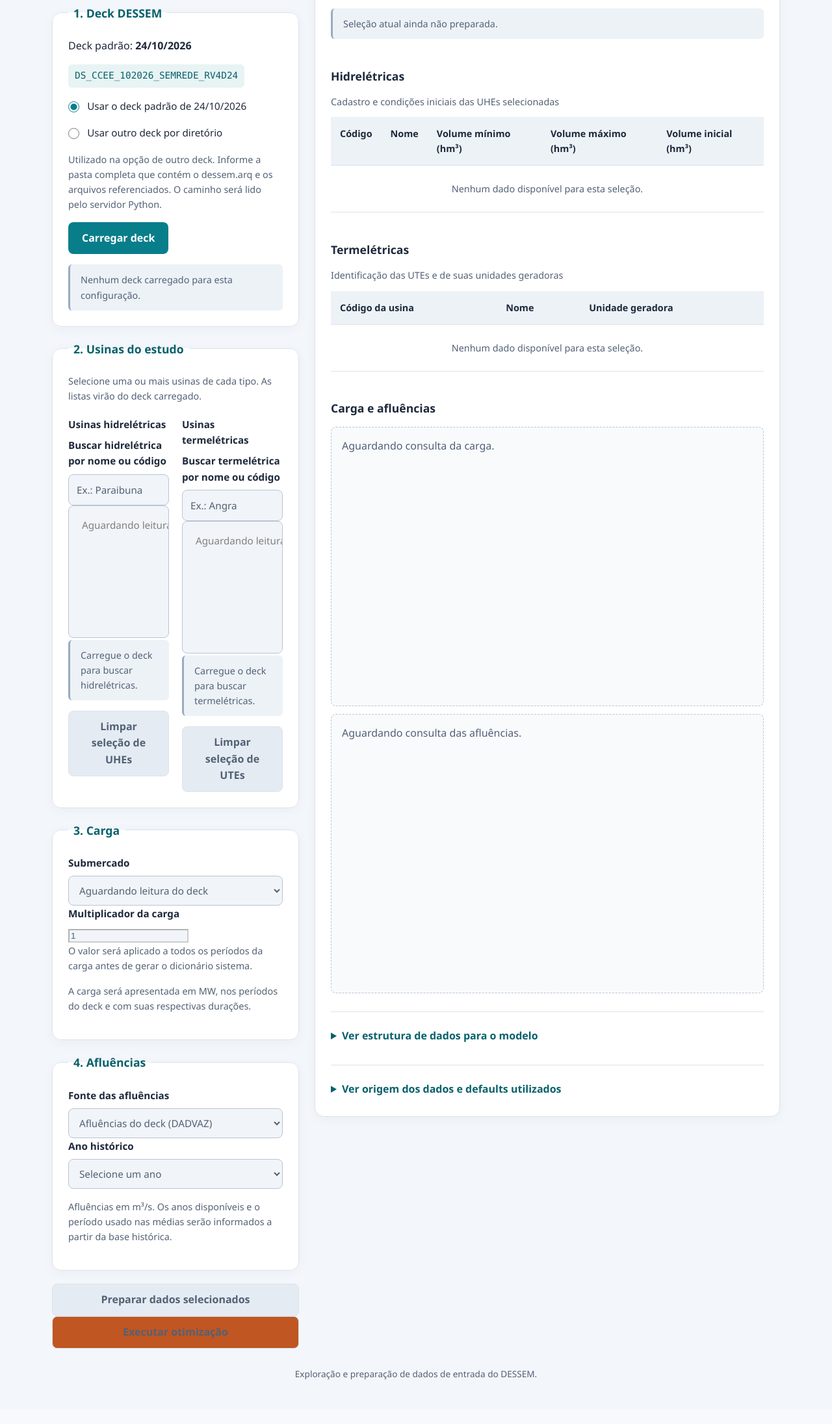
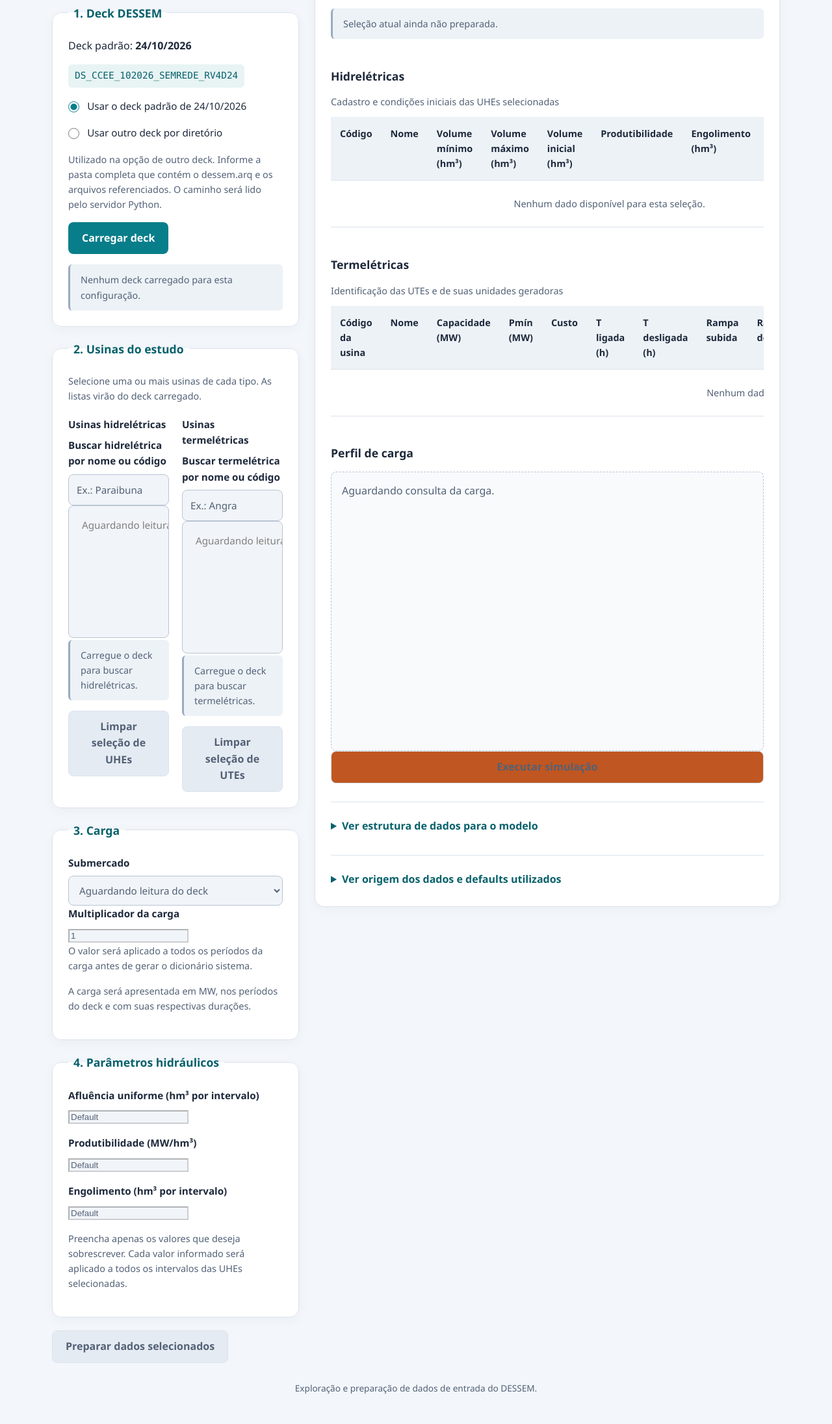
Before and after one commit to Marinasaraujo/planejamento-dessem, a Flask app: page / in a window 1280 px wide. Shown: the part 300-2492 px from the top of the page at 65% size. Before the commit the page ends 2424 px from the top, so only its background shows below. Run offline with Flask 3, Linux system fonts and the light colour scheme; some libraries are stand-ins or nearby versions.

Commit message:
melhorias na interface e cadastro de dados

```diff
--- a/app.py
+++ b/app.py
@@ -51,6 +51,23 @@ def receber_json():
         )
 
     return dados
+
+
+def numero_opcional_nao_negativo(dados, campo, rotulo):
+    """Lê um número opcional do JSON; vazio significa usar o default."""
+    valor = dados.get(campo)
+    if valor is None or (isinstance(valor, str) and not valor.strip()):
+        return None
+
+    try:
+        numero = float(valor)
+    except (TypeError, ValueError, OverflowError) as erro:
+        abort(400, description=f"{rotulo} deve ser numérico.")
+
+    if not math.isfinite(numero) or numero < 0:
+        abort(400, description=f"{rotulo} deve ser finito e não negativo.")
+
+    return numero
 
 
 def selecionar(catalogo, codigos, rotulo):
@@ -189,11 +206,6 @@ def api_carregar_deck():
         data_referencia=referencia,
         **catalogos,
 
-        historico={
-            "anos": [],
-            "permite_media": False,
-        },
-
         avisos=[
             "Nesta etapa são consultados os catálogos; "
             "a carga DP será extraída após a seleção do submercado; "
@@ -268,8 +280,15 @@ def api_consultar_selecao():
             erro=f"Não foi possível consultar a carga: {erro}"
         ), 400
 
-    if dados.get("fonte_afluencias", "deck") != "deck":
-        abort(400, description="A base histórica de afluências ainda não foi conectada.")
+    afluencia = numero_opcional_nao_negativo(
+        dados, "afluencia", "Afluência"
+    )
+    produtibilidade = numero_opcional_nao_negativo(
+        dados, "produtibilidade", "Produtibilidade"
+    )
+    engolimento = numero_opcional_nao_negativo(
+        dados, "engolimento", "Engolimento"
+    )
 
     try:
         sistema = montar_sistema(
@@ -278,6 +297,9 @@ def api_consultar_selecao():
             caso=deck["caso"],
             carga=carga,
             codigo_submercado=submercado["codigo"],
+            afluencia=afluencia,
+            produtibilidade=produtibilidade,
+            engolimento=engolimento,
         )
     except (ValueError, KeyError, TypeError) as erro:
         return jsonify(erro=f"Não foi possível montar o sistema: {erro}"), 400
@@ -309,11 +331,43 @@ def api_consultar_selecao():
             "codigos_ute": [u["codigo"] for u in ute],
             "codigo_submercado": submercado["codigo"],
             "multiplicador_carga": multiplicador_carga,
-            "fonte_afluencias_solicitada": "deck",
+            "afluencia": afluencia,
+            "produtibilidade": produtibilidade,
+            "engolimento": engolimento,
         },
-        uhe=[{**dados, "volume_inicial_hm3":modelo["VI"], "origem_volume_inicial":"default"}
-             for dados, modelo in zip(uhe, sistema["UHE"])],
-        ute=ute,
+        uhe=[
+            {
+                **dados,
+                "volume_inicial_hm3": modelo["VI"],
+                "origem_volume_inicial": "default",
+                "produtibilidade": modelo["Prod"],
+                "engolimento_hm3": modelo["Engol"],
+                "afluencia_hm3": modelo["Afl"][0],
+                "intervalos_afluencia": len(modelo["Afl"]),
+            }
+            for dados, modelo in zip(uhe, sistema["UHE"])
+        ],
+        ute=[
+            {
+                **dados,
+                "capacidade_mw": modelo["Cap"],
+                "potencia_minima_mw": modelo["Pmin"],
+                "custo": modelo["Custo"],
+                "tempo_ligada_h": modelo["Ton_h"],
+                "tempo_desligada_h": modelo["Toff_h"],
+                "rampa_subida_mw": modelo["Rup"],
+                "rampa_descida_mw": modelo["Rdown"],
+                "status_inicial": modelo["Status_inicial"],
+                "tempo_status_inicial_h": modelo["Tempo_status_inicial_h"],
+                "geracao_inicial_mw": modelo["Geracao_inicial"],
+                "trajetoria_partida": modelo["Traj_partida"],
+                "trajetoria_parada": modelo["Traj_parada"],
+                "potencias_partida": modelo["TrUp"],
+                "potencias_parada": modelo["TrDn"],
+                "trajetoria_inicial": modelo["Trajetoria_inicial"],
+            }
+            for dados, modelo in zip(ute, sistema["UTE"])
+        ],
 
         periodos=[],
         carga=carga,
--- a/static/app.js
+++ b/static/app.js
@@ -29,9 +29,9 @@ document.addEventListener("DOMContentLoaded", () => {
     limparUte: elemento("limpar-ute"),
     submercado: elemento("submercado"),
     multiplicadorCarga: elemento("multiplicador-carga"),
-
-    fonte: elemento("fonte-afluencias"),
-    ano: elemento("ano-afluencias"),
+    afluencia: elemento("afluencia"),
+    produtibilidade: elemento("produtibilidade"),
+    engolimento: elemento("engolimento"),
 
     statusApp: elemento("status-aplicacao"),
     statusDeck: elemento("status-deck"),
@@ -41,7 +41,6 @@ document.addEventListener("DOMContentLoaded", () => {
     tabelaUte: elemento("corpo-tabela-ute"),
 
     carga: elemento("dados-carga"),
-    afluencias: elemento("dados-afluencias"),
     json: elemento("json-caso"),
     resultadosOtimizacao: elemento("resultados-otimizacao"),
     metricasOtimizacao: elemento("metricas-otimizacao"),
@@ -164,7 +163,9 @@ document.addEventListener("DOMContentLoaded", () => {
       tela.ute,
       tela.submercado,
       tela.multiplicadorCarga,
-      tela.fonte
+      tela.afluencia,
+      tela.produtibilidade,
+      tela.engolimento
     ]) {
       campo.disabled = estado.ocupado || semDeck;
     }
@@ -177,11 +178,6 @@ document.addEventListener("DOMContentLoaded", () => {
       botao.disabled = estado.ocupado || semDeck ||
         selecionados(botao === tela.limparUhe ? tela.uhe : tela.ute).length === 0;
     }
-
-    tela.ano.disabled =
-      estado.ocupado ||
-      semDeck ||
-      tela.fonte.value !== "ano_historico";
 
     tela.preparar.disabled = estado.ocupado || semDeck;
     tela.otimizar.disabled = estado.ocupado || semDeck ||
@@ -220,43 +216,6 @@ document.addEventListener("DOMContentLoaded", () => {
 
       select.add(opcao);
     }
-  }
-
-  // Libera as opções históricas conforme a base disponível no Python.
-  function configurarHistorico(historico = {}) {
-    const anos = historico.anos ?? [];
-
-    tela.ano.replaceChildren(
-      new Option("Selecione um ano", "", true, true)
-    );
-
-    for (const ano of anos) {
-      tela.ano.add(
-        new Option(String(ano), String(ano))
-      );
-    }
-
-    for (const opcao of tela.fonte.options) {
-      if (opcao.value === "ano_historico") {
-        opcao.disabled = anos.length === 0;
-
-        opcao.textContent = opcao.disabled
-          ? "Ano histórico — requer base histórica"
-          : "Ano histórico";
-
-      } else if (opcao.value === "media_historica") {
-        opcao.disabled = historico.permite_media !== true;
-
-        opcao.textContent = opcao.disabled
-          ? "Médias históricas — requer base histórica"
-          : "Médias históricas";
-
-      } else {
-        opcao.disabled = false;
-      }
-    }
-
-    tela.fonte.value = "deck";
   }
 
   // 4. Funções para apresentar os dados.
@@ -302,25 +261,10 @@ document.addEventListener("DOMContentLoaded", () => {
   }
 
   function mostrarSerie(destino, linhas, colunas, descricao) {
-    if (destino === tela.carga || destino === tela.afluencias) {
-      if (destino === tela.carga) {
-        criarGrafico(
-          destino,
-          [{ nome: "Carga (MW)", valores: linhas }],
-          descricao
-        );
-        return;
-      }
-
-      const porUsina = new Map();
-      for (const registro of linhas) {
-        const codigo = String(registro.codigo_usina ?? "Afluência");
-        if (!porUsina.has(codigo)) porUsina.set(codigo, []);
-        porUsina.get(codigo).push(Number(registro.vazao_m3s));
-      }
+    if (destino === tela.carga) {
       criarGrafico(
         destino,
-        [...porUsina.entries()].map(([nome, valores]) => ({ nome, valores })),
+        [{ nome: "Carga (MW)", valores: linhas }],
         descricao
       );
       return;
@@ -369,20 +313,35 @@ document.addEventListener("DOMContentLoaded", () => {
       "nome",
       "volume_min_hm3",
       "volume_max_hm3",
-      "volume_inicial_hm3"
+      "volume_inicial_hm3",
+      "produtibilidade",
+      "engolimento_hm3",
+      "afluencia_hm3",
+      "intervalos_afluencia"
     ]);
 
     preencherTabela(tela.tabelaUte, [], [
       "codigo",
       "nome",
-      "unidade"
+      "capacidade_mw",
+      "potencia_minima_mw",
+      "custo",
+      "tempo_ligada_h",
+      "tempo_desligada_h",
+      "rampa_subida_mw",
+      "rampa_descida_mw",
+      "status_inicial",
+      "tempo_status_inicial_h",
+      "geracao_inicial_mw",
+      "trajetoria_partida",
+      "trajetoria_parada",
+      "potencias_partida",
+      "potencias_parada",
+      "trajetoria_inicial"
     ]);
 
     tela.carga.textContent =
       "Aguardando consulta da carga.";
-
-    tela.afluencias.textContent =
-      "Aguardando consulta das afluências.";
 
     tela.json.textContent =
       "Nenhum dado preparado.";
@@ -432,7 +391,6 @@ document.addEventListener("DOMContentLoaded", () => {
       "Aguardando leitura do deck"
     );
 
-    configurarHistorico();
     limparResultados();
 
     tela.statusDeck.textContent =
@@ -560,8 +518,6 @@ document.addEventListener("DOMContentLoaded", () => {
         "Selecione o submercado"
       );
 
-      configurarHistorico(dados.historico);
-
       estado.deckId = dados.deck_id;
 
       const avisos = dados.avisos?.length
@@ -598,16 +554,6 @@ document.addEventListener("DOMContentLoaded", () => {
       return;
     }
 
-    if (
-      tela.fonte.value === "ano_historico" &&
-      !tela.ano.value
-    ) {
-      tela.statusSelecao.textContent =
-        "Selecione o ano das afluências.";
-
-      return;
-    }
-
     estado.ocupado = true;
     atualizarControles();
 
@@ -623,18 +569,21 @@ document.addEventListener("DOMContentLoaded", () => {
 
         codigo_submercado: tela.submercado.value,
         multiplicador_carga: Number(tela.multiplicadorCarga.value),
-        fonte_afluencias: tela.fonte.value,
-
-        ano_afluencias: tela.fonte.value === "ano_historico"
-          ? Number(tela.ano.value)
-          : null
+        afluencia: tela.afluencia.value === ""
+          ? null
+          : Number(tela.afluencia.value),
+        produtibilidade: tela.produtibilidade.value === ""
+          ? null
+          : Number(tela.produtibilidade.value),
+        engolimento: tela.engolimento.value === ""
+          ? null
+          : Number(tela.engolimento.value)
       });
 
       for (const campo of [
         "uhe",
         "ute",
-        "carga",
-        "afluencias"
+        "carga"
       ]) {
         if (!Array.isArray(caso[campo])) {
           throw new Error(
@@ -648,13 +597,31 @@ document.addEventListener("DOMContentLoaded", () => {
         "nome",
         "volume_min_hm3",
         "volume_max_hm3",
-        "volume_inicial_hm3"
+        "volume_inicial_hm3",
+        "produtibilidade",
+      "engolimento_hm3",
+      "afluencia_hm3",
+        "intervalos_afluencia"
       ]);
 
       preencherTabela(tela.tabelaUte, caso.ute, [
         "codigo",
         "nome",
-        "unidade"
+        "capacidade_mw",
+        "potencia_minima_mw",
+        "custo",
+        "tempo_ligada_h",
+        "tempo_desligada_h",
+        "rampa_subida_mw",
+        "rampa_descida_mw",
+        "status_inicial",
+        "tempo_status_inicial_h",
+        "geracao_inicial_mw",
+        "trajetoria_partida",
+        "trajetoria_parada",
+        "potencias_partida",
+        "potencias_parada",
+        "trajetoria_inicial"
       ]);
 
       mostrarSerie(
@@ -667,19 +634,6 @@ document.addEventListener("DOMContentLoaded", () => {
           { campo: "valor_mw", titulo: "Carga (MW)" }
         ],
         "Carga do submercado selecionado"
-      );
-
-      mostrarSerie(
-        tela.afluencias,
-        caso.afluencias,
-        [
-          { campo: "codigo_usina", titulo: "Código da UHE" },
-          { campo: "inicio", titulo: "Início" },
-          { campo: "fim", titulo: "Fim" },
-          { campo: "vazao_m3s", titulo: "Afluência (m³/s)" },
-          { campo: "tipo", titulo: "Tipo de vazão" }
-        ],
-        "Afluências das UHEs selecionadas"
       );
 
       // Mostra o objeto completo, com indentação de dois espaços.
@@ -817,8 +771,9 @@ document.addEventListener("DOMContentLoaded", () => {
     tela.ute,
     tela.submercado,
     tela.multiplicadorCarga,
-    tela.fonte,
-    tela.ano
+    tela.afluencia,
+    tela.produtibilidade,
+    tela.engolimento
   ]) {
     campo.addEventListener("change", () => {
       limparResultados();
--- a/static/style.css
+++ b/static/style.css
@@ -294,8 +294,7 @@ tbody tr:hover {
   background: #f7fafc;
 }
 
-#dados-carga,
-#dados-afluencias {
+#dados-carga {
   margin-top: 12px;
   min-height: 430px;
   height: 430px;
@@ -307,8 +306,7 @@ tbody tr:hover {
   color: var(--texto-suave);
 }
 
-#dados-carga p,
-#dados-afluencias p {
+#dados-carga p {
   margin: 0;
 }
 
@@ -356,7 +354,6 @@ tbody tr:hover {
 }
 
 #dados-carga .js-plotly-plot,
-#dados-afluencias .js-plotly-plot,
 .grafico-painel > div {
   width: 100%;
   height: 350px;
--- a/templates/index.html
+++ b/templates/index.html
@@ -205,56 +205,34 @@
         </p>
       </fieldset>
 
-      <!-- 4. Ano e médias dependem de uma base histórica adicional. -->
+      <!-- 4. Parâmetros hidráulicos opcionais. -->
       <fieldset id="configuracao-afluencias" class="painel">
-        <legend>4. Afluências</legend>
-
-        <label for="fonte-afluencias">
-          Fonte das afluências
-        </label>
-
-        <br>
-
-        <select
-          id="fonte-afluencias"
-          name="fonte_afluencias"
-          aria-describedby="ajuda-afluencias"
-          disabled
-        >
-          <option value="deck" selected>
-            Afluências do deck (DADVAZ)
-          </option>
-
-          <option value="ano_historico" disabled>
-            Ano histórico — requer base histórica
-          </option>
-
-          <option value="media_historica" disabled>
-            Médias históricas — requer base histórica
-          </option>
-        </select>
+        <legend>4. Parâmetros hidráulicos</legend>
 
         <p>
-          <label for="ano-afluencias">
-            Ano histórico
-          </label>
+          <label for="afluencia">Afluência uniforme (hm³ por intervalo)</label>
+          <br>
+          <input id="afluencia" name="afluencia" type="number" min="0" step="any"
+                 placeholder="Default" aria-describedby="ajuda-afluencias" disabled>
+        </p>
 
+        <p>
+          <label for="produtibilidade">Produtibilidade (MW/hm³)</label>
           <br>
+          <input id="produtibilidade" name="produtibilidade" type="number" min="0" step="any"
+                 placeholder="Default" disabled>
+        </p>
 
-          <select
-            id="ano-afluencias"
-            name="ano_afluencias"
-            disabled
-          >
-            <option value="" selected>
-              Aguardando base histórica
-            </option>
-          </select>
+        <p>
+          <label for="engolimento">Engolimento (hm³ por intervalo)</label>
+          <br>
+          <input id="engolimento" name="engolimento" type="number" min="0" step="any"
+                 placeholder="Default" disabled>
         </p>
 
         <p id="ajuda-afluencias">
-          Afluências em m³/s. Os anos disponíveis e o período usado nas
-          médias serão informados a partir da base histórica.
+          Preencha apenas os valores que deseja sobrescrever. Cada valor
+          informado será aplicado a todos os intervalos das UHEs selecionadas.
         </p>
       </fieldset>
 
@@ -267,9 +245,6 @@
           Preparar dados selecionados
         </button>
 
-        <button type="button" id="botao-otimizar-caso" disabled>
-          Executar otimização
-        </button>
       </p>
     </form>
 
@@ -304,12 +279,16 @@
               <th scope="col">Volume mínimo (hm³)</th>
               <th scope="col">Volume máximo (hm³)</th>
               <th scope="col">Volume inicial (hm³)</th>
+              <th scope="col">Produtibilidade</th>
+              <th scope="col">Engolimento (hm³)</th>
+              <th scope="col">Afluência (hm³)</th>
+              <th scope="col">Intervalos</th>
             </tr>
           </thead>
 
           <tbody id="corpo-tabela-uhe">
             <tr>
-              <td colspan="5">
+              <td colspan="9">
                 Aguardando seleção e consulta dos dados.
               </td>
             </tr>
@@ -331,13 +310,27 @@
             <tr>
               <th scope="col">Código da usina</th>
               <th scope="col">Nome</th>
-              <th scope="col">Unidade geradora</th>
+              <th scope="col">Capacidade (MW)</th>
+              <th scope="col">Pmín (MW)</th>
+              <th scope="col">Custo</th>
+              <th scope="col">T ligada (h)</th>
+              <th scope="col">T desligada (h)</th>
+              <th scope="col">Rampa subida</th>
+              <th scope="col">Rampa descida</th>
+              <th scope="col">Status inicial</th>
+              <th scope="col">Tempo status (h)</th>
+              <th scope="col">Geração inicial (MW)</th>
+              <th scope="col">Trajetória partida</th>
+              <th scope="col">Trajetória parada</th>
+              <th scope="col">Potências partida</th>
+              <th scope="col">Potências parada</th>
+              <th scope="col">Trajetória inicial</th>
             </tr>
           </thead>
 
           <tbody id="corpo-tabela-ute">
             <tr>
-              <td colspan="3">
+              <td colspan="17">
                 Aguardando seleção e consulta dos dados.
               </td>
             </tr>
@@ -347,7 +340,7 @@
 
       <section aria-labelledby="titulo-series">
         <h3 id="titulo-series">
-          Carga e afluências
+          Perfil de carga
         </h3>
 
         <div id="dados-carga">
@@ -356,12 +349,13 @@
           </p>
         </div>
 
-        <div id="dados-afluencias">
-          <p>
-            As séries de afluência serão exibidas após a consulta.
-          </p>
-        </div>
       </section>
+
+      <p>
+        <button type="button" id="botao-otimizar-caso" disabled>
+          Executar simulação
+        </button>
+      </p>
 
       <details id="estrutura-modelo">
         <summary>
```
Also changed, not shown: otimizador.py (+5 -6 lines), preparacao.py (+26 -7 lines), readme.md.
